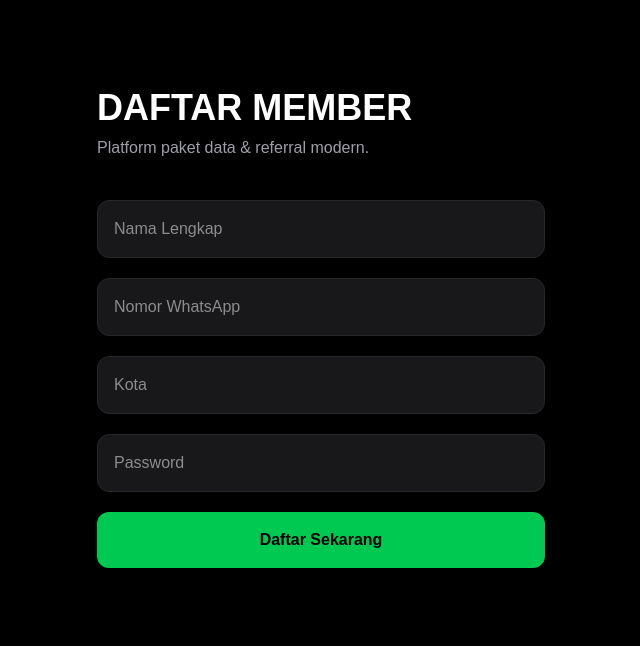
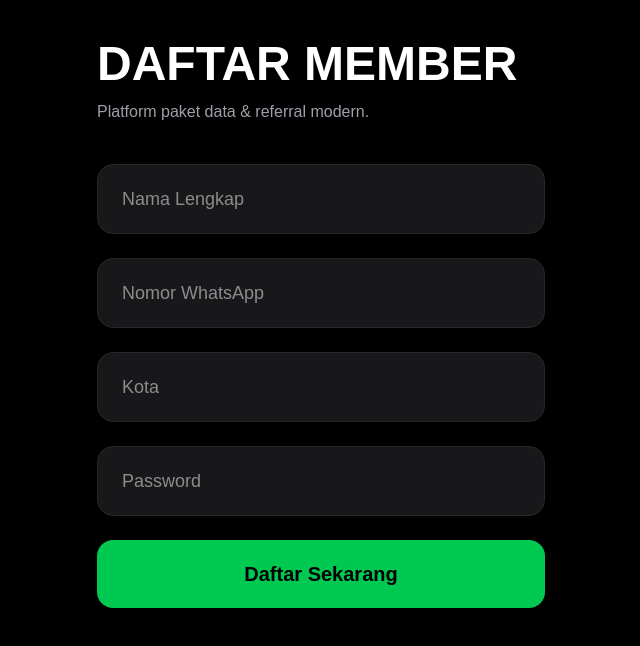
Before and after one commit to ibasnanna-sys/dan-app, a Next.js app: page /register in a window 1280 px wide. Shown: the top 646 px of the page, without its empty margins (319-959 px from the left). Built offline with nearby package versions, Linux system fonts and the light colour scheme; no server answers.

Commit message:
Refactor registration form state management
Refactor registration form to use a single state object for form fields and update the UI elements accordingly.

```diff
--- a/src/app/register/page.tsx
+++ b/src/app/register/page.tsx
@@ -1,56 +1,70 @@
-"use client"
+"use client";
 
-import { useState } from "react"
-import { supabase } from "@/lib/supabase"
+import { useState } from "react";
+import { supabase } from "@/lib/supabase";
 
 export default function RegisterPage() {
-  const [nama, setNama] = useState("")
-  const [nomorHp, setNomorHp] = useState("")
-  const [kota, setKota] = useState("")
-  const [password, setPassword] = useState("")
-  const [loading, setLoading] = useState(false)
-  const [pesan, setPesan] = useState("")
+  const [loading, setLoading] = useState(false);
 
-  async function handleRegister(
-    e: React.FormEvent
-  ) {
-    e.preventDefault()
+  const [form, setForm] = useState({
+    nama: "",
+    whatsapp: "",
+    kota: "",
+    password: "",
+  });
 
-    setLoading(true)
-    setPesan("")
+  async function handleRegister(e: React.FormEvent) {
+    e.preventDefault();
 
-    const kodeReferral =
-      "DAN" + Math.floor(Math.random() * 100000)
+    setLoading(true);
 
-    const { error } = await supabase
-      .from("users")
-      .insert([
-        {
-          full_name: nama,
-          phone: nomorHp,
-          city: kota,
-          referral_code: kodeReferral,
-          status: "inactive",
-        },
-      ])
+    // cek whatsapp sudah ada atau belum
+    const { data: cekUser } = await supabase
+      .from("members")
+      .select("*")
+      .eq("whatsapp", form.whatsapp)
+      .single();
 
-    setLoading(false)
+    if (cekUser) {
+      alert("Nomor WhatsApp sudah terdaftar");
+      setLoading(false);
+      return;
+    }
+
+    // simpan member
+    const { error } = await supabase.from("members").insert([
+      {
+        nama: form.nama,
+        whatsapp: form.whatsapp,
+        kota: form.kota,
+        password: form.password,
+        status: "inactive",
+      },
+    ]);
 
     if (error) {
-      setPesan(error.message)
-    } else {
-      setPesan("Pendaftaran berhasil 🚀")
+      alert("Gagal daftar");
+      console.log(error);
+      setLoading(false);
+      return;
+    }
 
-      setTimeout(() => {
-        window.location.href = "/dashboard"
-      }, 1000)
-    }
+    alert("Pendaftaran berhasil");
+
+    setForm({
+      nama: "",
+      whatsapp: "",
+      kota: "",
+      password: "",
+    });
+
+    setLoading(false);
   }
 
   return (
-    <main className="min-h-screen bg-black text-white p-6">
-      <div className="max-w-md mx-auto pt-16">
-        <h1 className="text-4xl font-bold mb-2">
+    <main className="min-h-screen bg-black text-white px-6 py-10">
+      <div className="max-w-md mx-auto">
+        <h1 className="text-5xl font-bold mb-3">
           DAFTAR MEMBER
         </h1>
 
@@ -60,59 +74,73 @@ export default function RegisterPage() {
 
         <form
           onSubmit={handleRegister}
-          className="space-y-5"
+          className="space-y-6"
         >
           <input
             type="text"
             placeholder="Nama Lengkap"
-            value={nama}
-            onChange={(e) => setNama(e.target.value)}
-            className="w-full bg-zinc-900 border border-zinc-800 rounded-xl p-4 outline-none"
+            value={form.nama}
+            onChange={(e) =>
+              setForm({
+                ...form,
+                nama: e.target.value,
+              })
+            }
+            className="w-full bg-zinc-900 border border-zinc-800 rounded-2xl px-6 py-5 text-lg outline-none"
             required
           />
 
           <input
             type="text"
             placeholder="Nomor WhatsApp"
-            value={nomorHp}
-            onChange={(e) => setNomorHp(e.target.value)}
-            className="w-full bg-zinc-900 border border-zinc-800 rounded-xl p-4 outline-none"
+            value={form.whatsapp}
+            onChange={(e) =>
+              setForm({
+                ...form,
+                whatsapp: e.target.value,
+              })
+            }
+            className="w-full bg-zinc-900 border border-zinc-800 rounded-2xl px-6 py-5 text-lg outline-none"
             required
           />
 
           <input
             type="text"
             placeholder="Kota"
-            value={kota}
-            onChange={(e) => setKota(e.target.value)}
-            className="w-full bg-zinc-900 border border-zinc-800 rounded-xl p-4 outline-none"
+            value={form.kota}
+            onChange={(e) =>
+              setForm({
+                ...form,
+                kota: e.target.value,
+              })
+            }
+            className="w-full bg-zinc-900 border border-zinc-800 rounded-2xl px-6 py-5 text-lg outline-none"
             required
           />
 
           <input
             type="password"
             placeholder="Password"
-            value={password}
-            onChange={(e) => setPassword(e.target.value)}
-            className="w-full bg-zinc-900 border border-zinc-800 rounded-xl p-4 outline-none"
+            value={form.password}
+            onChange={(e) =>
+              setForm({
+                ...form,
+                password: e.target.value,
+              })
+            }
+            className="w-full bg-zinc-900 border border-zinc-800 rounded-2xl px-6 py-5 text-lg outline-none"
             required
           />
 
           <button
             type="submit"
             disabled={loading}
-            className="w-full bg-green-500 text-black font-bold py-4 rounded-xl"
+            className="w-full bg-green-500 text-black font-bold text-xl py-5 rounded-2xl"
           >
-            {loading ? "Loading..." : "Daftar Sekarang"}
+            {loading ? "Memproses..." : "Daftar Sekarang"}
           </button>
         </form>
-
-        {pesan && (
-          <p className="mt-6 text-center text-sm text-zinc-300">
-            {pesan}
-          </p>
-        )}
       </div>
     </main>
-  )
+  );
 }
```
